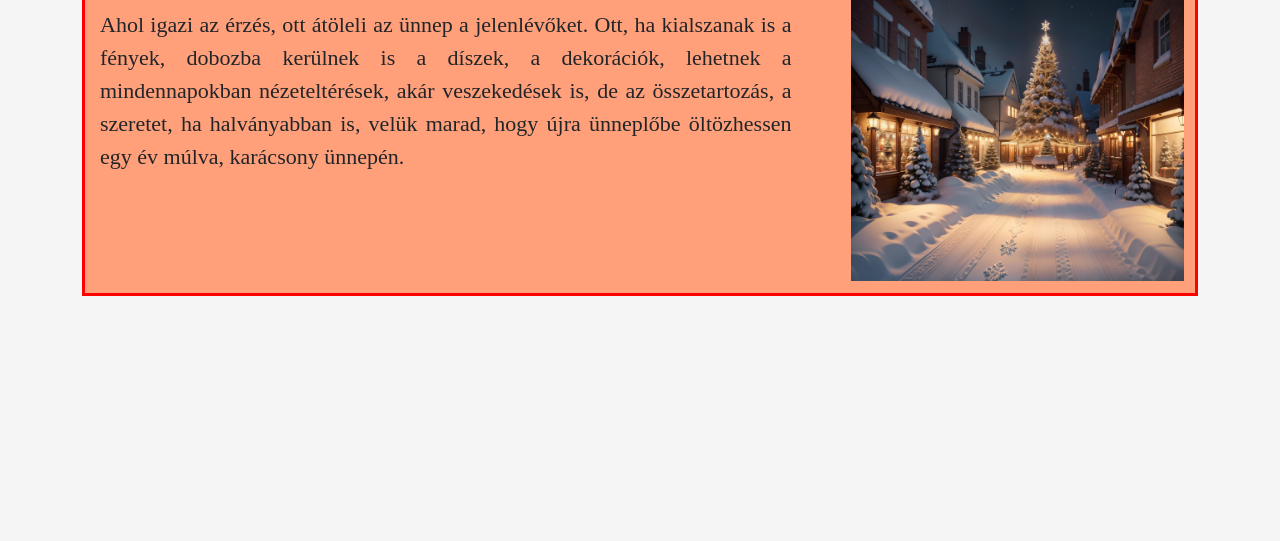
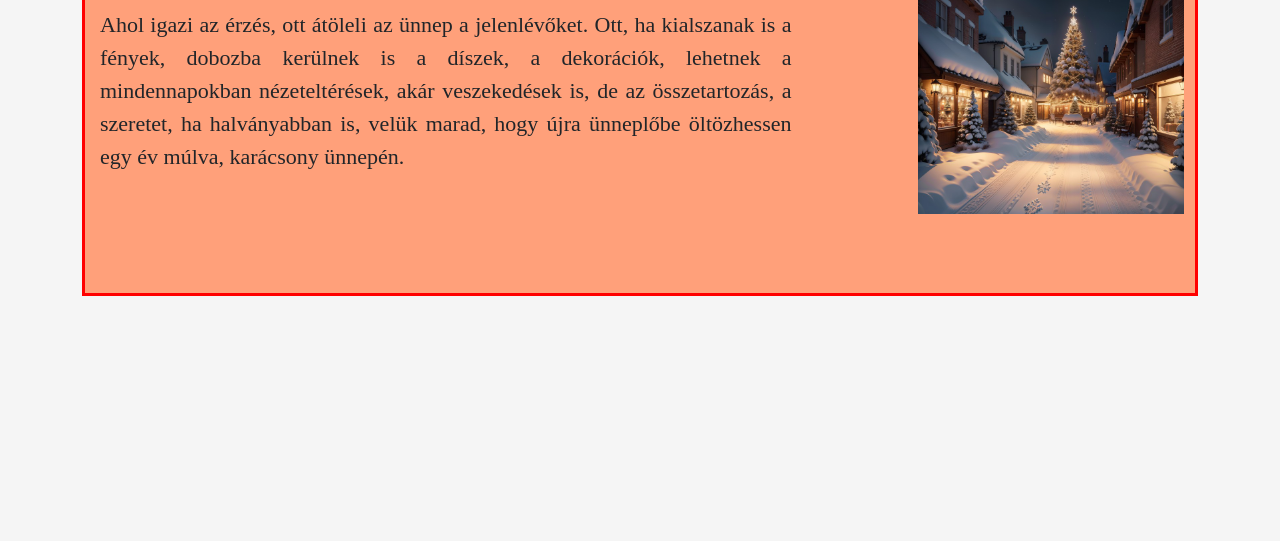
Before and after one commit to dudaslevente/IKT_ism, a plain HTML site: page index.html in a window 1280 px wide. Shown: the part 259-800 px from the top of the page. Drawn offline with Linux system fonts and the light colour scheme.

Commit message:
los pingüinos me la van a mascar

```diff
--- a/css/style.css
+++ b/css/style.css
@@ -27,7 +27,7 @@ footer{
 
 .idezet img{
     float: right;
-    width: 30%;
+    width: 24%;
     margin: 1%;
 }
 
```
Also changed, not shown: dalok.html (+4 -0 lines).
